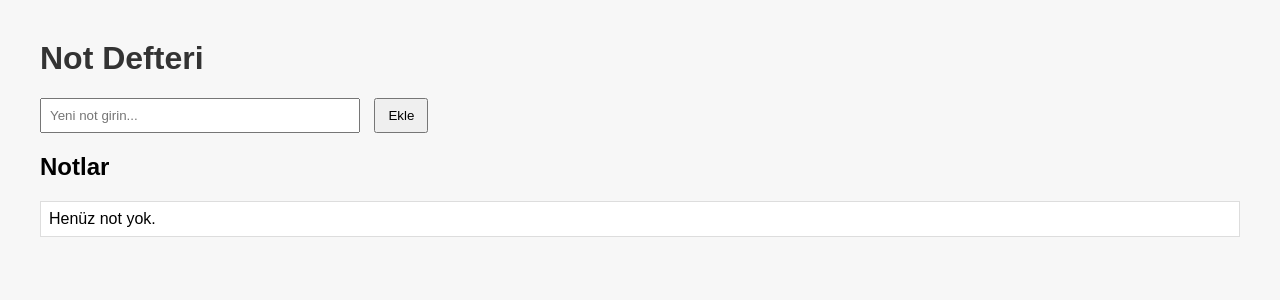
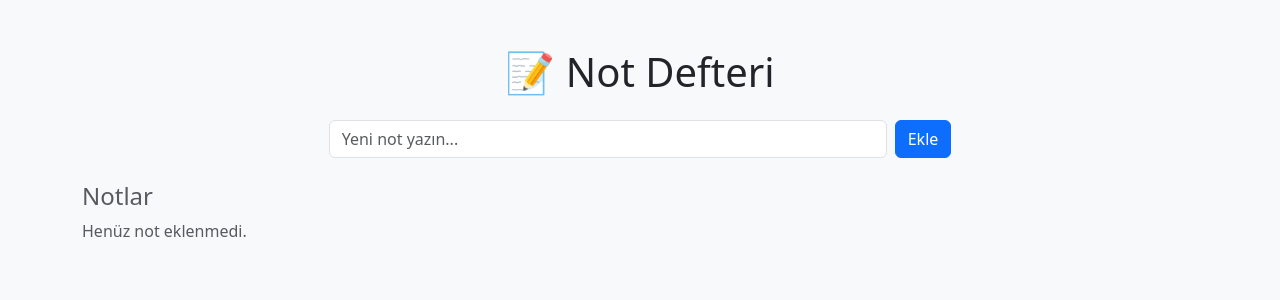
Before and after one commit to BurakEvci/not-defteri, a Flask app: page / in a window 1280 px wide. Shown: the top 300 px of the page. Run offline with Flask 3, Linux system fonts and the light colour scheme; data that the repository does not hold is empty; some libraries are stand-ins or nearby versions.

Commit message:
Arayüz Bootstrap ile güzelleştirildi.

```diff
--- a/templates/index.html
+++ b/templates/index.html
@@ -3,53 +3,34 @@
 <head>
     <meta charset="UTF-8">
     <title>Not Defteri</title>
-  <style>
-    body {
-      font-family: Arial, sans-serif;
-      margin: 40px;
-      background-color: #f7f7f7;
-    }
-    h1 {
-      color: #333;
-    }
-    form {
-      margin-bottom: 20px;
-    }
-    input[type="text"] {
-      width: 300px;
-      padding: 8px;
-      margin-right: 10px;
-    }
-    input[type="submit"] {
-      padding: 8px 12px;
-    }
-    ul {
-      list-style-type: none;
-      padding-left: 0;
-    }
-    li {
-      background-color: #fff;
-      padding: 8px;
-      margin-bottom: 5px;
-      border: 1px solid #ddd;
-    }
-  </style>
+    <link href="https://cdn.jsdelivr.net/npm/bootstrap@5.3.3/dist/css/bootstrap.min.css" rel="stylesheet">
 </head>
-<body>
-  <h1>Not Defteri</h1>
+<body class="bg-light">
 
-  <form action="/add" method="post">
-    <input type="text" name="content" placeholder="Yeni not girin..." required>
-    <input type="submit" value="Ekle">
+<div class="container mt-5">
+    <h1 class="mb-4 text-center">📝 Not Defteri</h1>
+
+    <form action="/add" method="post" class="d-flex justify-content-center mb-4">
+        <input type="text" name="content" class="form-control me-2 w-50" placeholder="Yeni not yazın..." required>
+        <button type="submit" class="btn btn-primary">Ekle</button>
     </form>
 
-  <h2>Notlar</h2>
-  <ul>
+    <h4 class="text-muted">Notlar</h4>
+    <div class="row row-cols-1 row-cols-md-2 g-3">
         {% for note in notes %}
-      <li>{{ note[1] }}</li>
+        <div class="col">
+            <div class="card shadow-sm">
+                <div class="card-body">
+                    <h6 class="card-title text-muted">#{{ note[0] }}</h6>
+                    <p class="card-text">{{ note[1] }}</p>
+                </div>
+            </div>
+        </div>
         {% else %}
-      <li>Henüz not yok.</li>
+        <p class="text-muted">Henüz not eklenmedi.</p>
         {% endfor %}
-  </ul>
+    </div>
+</div>
+
 </body>
 </html>
```
Lines whose indentation alone changed are shown as unchanged.
